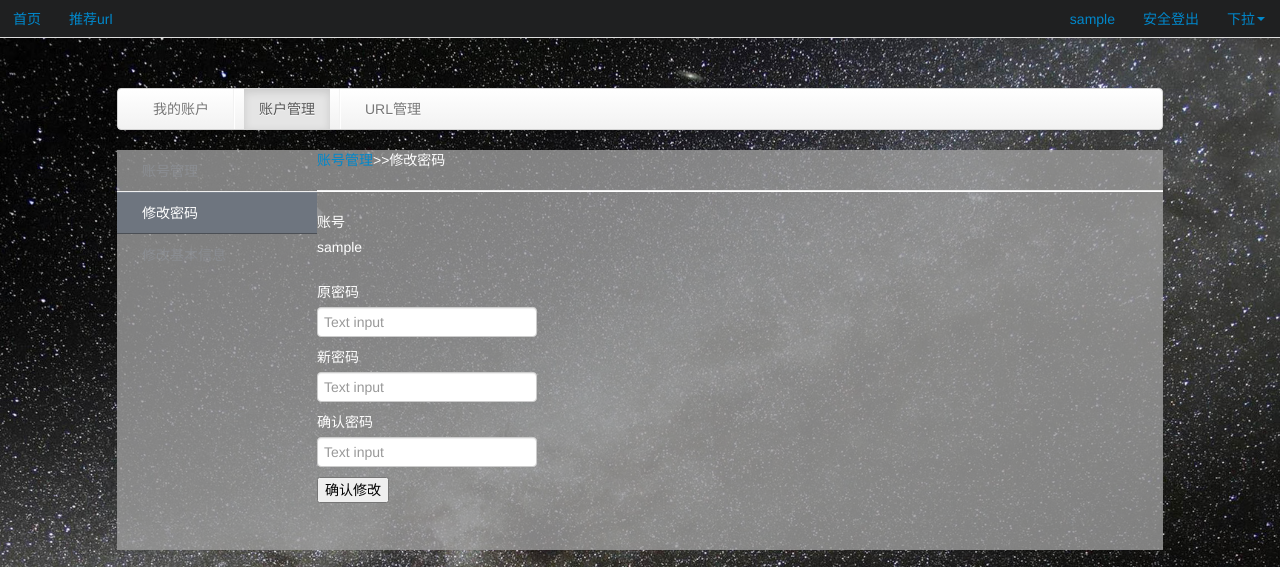
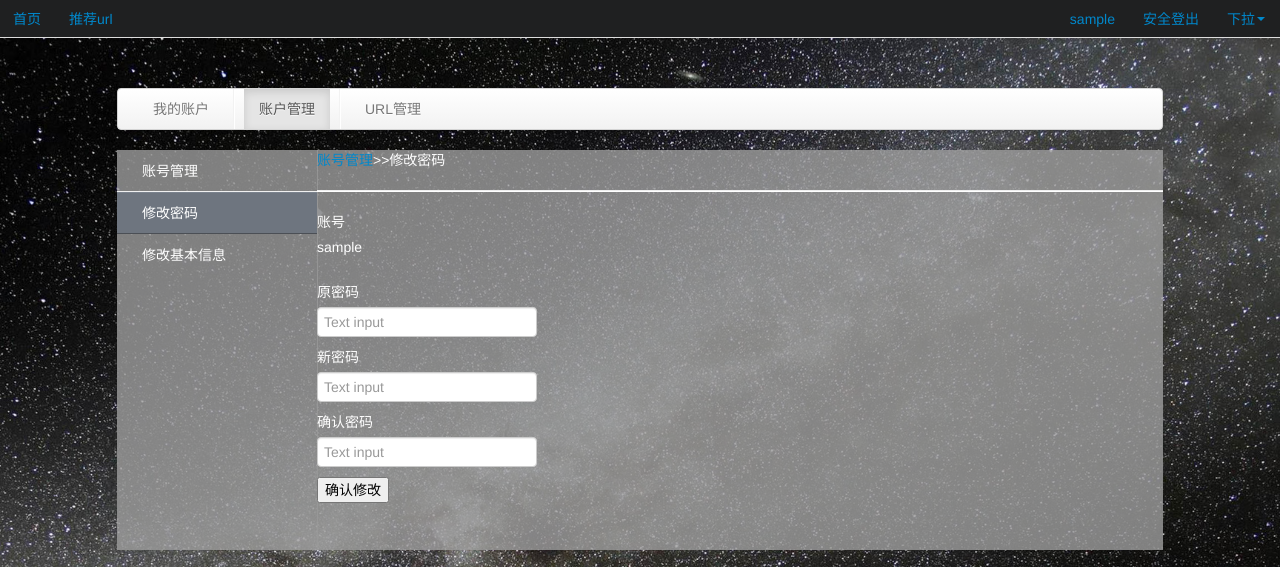
Before and after one commit to MrTuo/WUSS, a Django app: page /changeuser/ in a window 1280 px wide. Shown: the top 567 px of the page. Run offline with Django 3.2, Linux system fonts and the light colour scheme; the visitor is signed in with stand-in values (Sample User, id 1); some libraries are stand-ins or nearby versions.

Commit message:
对页面进行了小部分修改

```diff
--- a/WUSS/Myuser/templates/send_email_template.html
+++ b/WUSS/Myuser/templates/send_email_template.html
@@ -42,7 +42,7 @@
                                             <tr>
                                                 <td style="width: 230px;word-wrap:break-word;word-break:break-all;">
                                                     <div class="wuss-description"></div>
-                                                    &nbsp;&nbsp;&nbsp;&nbsp;&nbsp;&nbsp;&nbsp;&nbsp;{{ item.description|safe|truncatewords:"100" }}
+                                                    &nbsp;&nbsp;&nbsp;&nbsp;&nbsp;&nbsp;&nbsp;&nbsp;{{ item.description|safe }}
                                                 </td>
 											</tr>
                                             <tr>
--- a/WUSS/Myuser/templates/user_main_left.html
+++ b/WUSS/Myuser/templates/user_main_left.html
@@ -4,19 +4,19 @@
         <li class="nav__item">
             <a href="/usermanagement" class="nav__item-link is-active">
                 <i class="fa fa-envelope nav__item-icon"></i>
-                <span class="nav__item-text">账号管理</span>
+                <span class="nav__item-text" style="color: white">账号管理</span>
             </a>
         </li>
         <li class="nav__item">
             <a href="/changeuser" class="nav__item-link">
                 <i class="fa fa-flag nav__item-icon"></i>
-                <span class="nav__item-text">修改密码</span>
+                <span class="nav__item-text" style="color: white">修改密码</span>
             </a>
         </li>
         <li class="nav__item">
             <a href="#" class="nav__item-link">
                 <i class="fa fa-space-shuttle nav__item-icon"></i>
-                <span class="nav__item-text">修改基本信息</span>
+                <span class="nav__item-text" style="color: white">修改基本信息</span>
             </a>
         </li>
     </ul>
@@ -25,19 +25,19 @@
         <li class="nav__item">
             <a href="/usermanagement" class="nav__item-link ">
                 <i class="fa fa-envelope nav__item-icon"></i>
-                <span class="nav__item-text">账号管理</span>
+                <span class="nav__item-text" style="color: white">账号管理</span>
             </a>
         </li>
         <li class="nav__item">
             <a href="/changeuser" class="nav__item-link is-active" >
                 <i class="fa fa-flag nav__item-icon"></i>
-                <span class="nav__item-text">修改密码</span>
+                <span class="nav__item-text" style="color: white">修改密码</span>
             </a>
         </li>
         <li class="nav__item">
             <a href="#" class="nav__item-link">
                 <i class="fa fa-space-shuttle nav__item-icon"></i>
-                <span class="nav__item-text">修改基本信息</span>
+                <span class="nav__item-text" style="color: white">修改基本信息</span>
             </a>
         </li>
     </ul>
@@ -46,19 +46,19 @@
         <li class="nav__item">
             <a href="/usermanagement" class="nav__item-link ">
                 <i class="fa fa-envelope nav__item-icon"></i>
-                <span class="nav__item-text">账号管理</span>
+                <span class="nav__item-text" style="color: white">账号管理</span>
             </a>
         </li>
         <li class="nav__item">
             <a href="/changeuser" class="nav__item-link " >
                 <i class="fa fa-flag nav__item-icon"></i>
-                <span class="nav__item-text">修改密码</span>
+                <span class="nav__item-text" style="color: white">修改密码</span>
             </a>
         </li>
         <li class="nav__item">
             <a href="#" class="nav__item-link is-active">
                 <i class="fa fa-space-shuttle nav__item-icon "></i>
-                <span class="nav__item-text">修改基本信息</span>
+                <span class="nav__item-text" style="color: white">修改基本信息</span>
             </a>
         </li>
     </ul>
--- a/WUSS/static/css/public.css
+++ b/WUSS/static/css/public.css
@@ -163,6 +163,7 @@ html, body {
     margin-right: 0px;
     position: absolute;
     left:0px;
+    border-right:1px solid rgba(12, 10, 10, 0.15);
     background-color: rgba(158, 158, 158, 0.8);
 }
 .usermain_right_mainboard{
```
Also changed, not shown: WUSS/Myuser/templates/user_main_left0.html (+5 -5 lines), WUSS/Myuser/templates/user_main_left1.html (+4 -4 lines), README.md, 1 other file.
